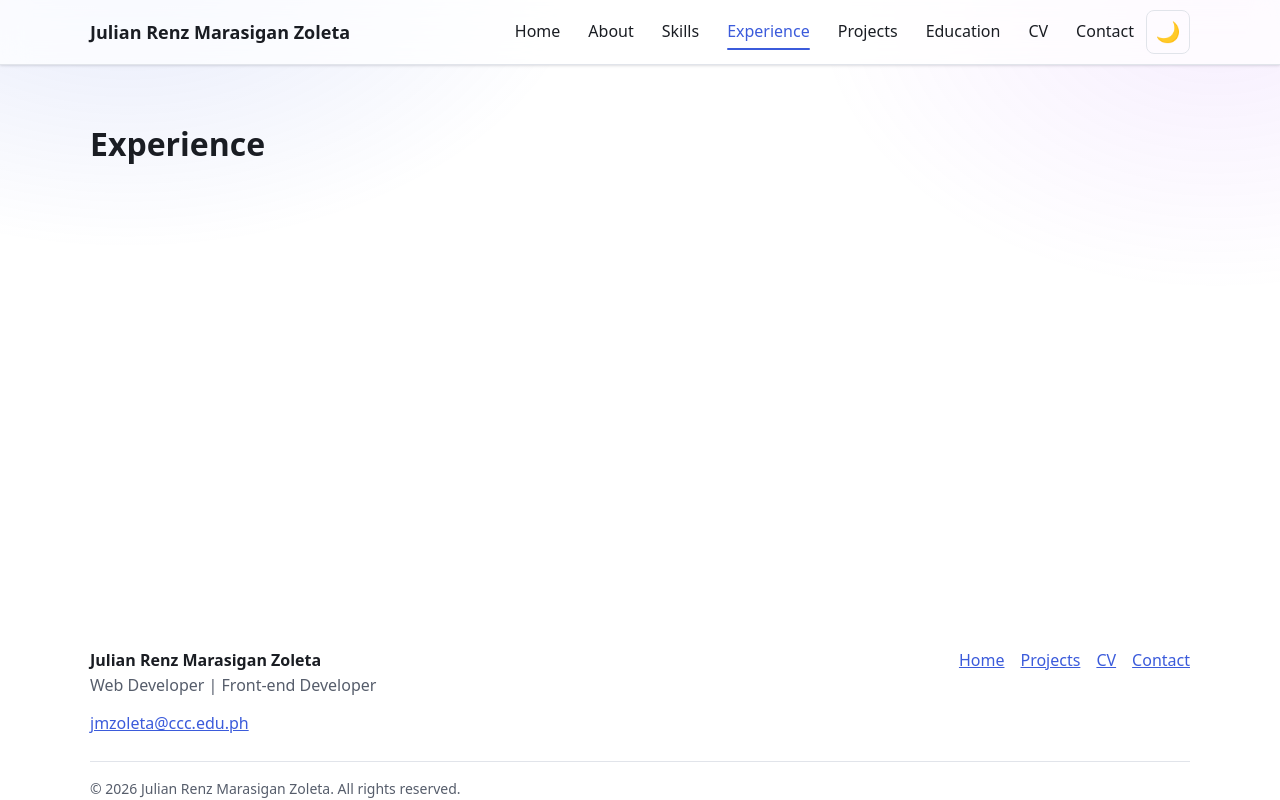
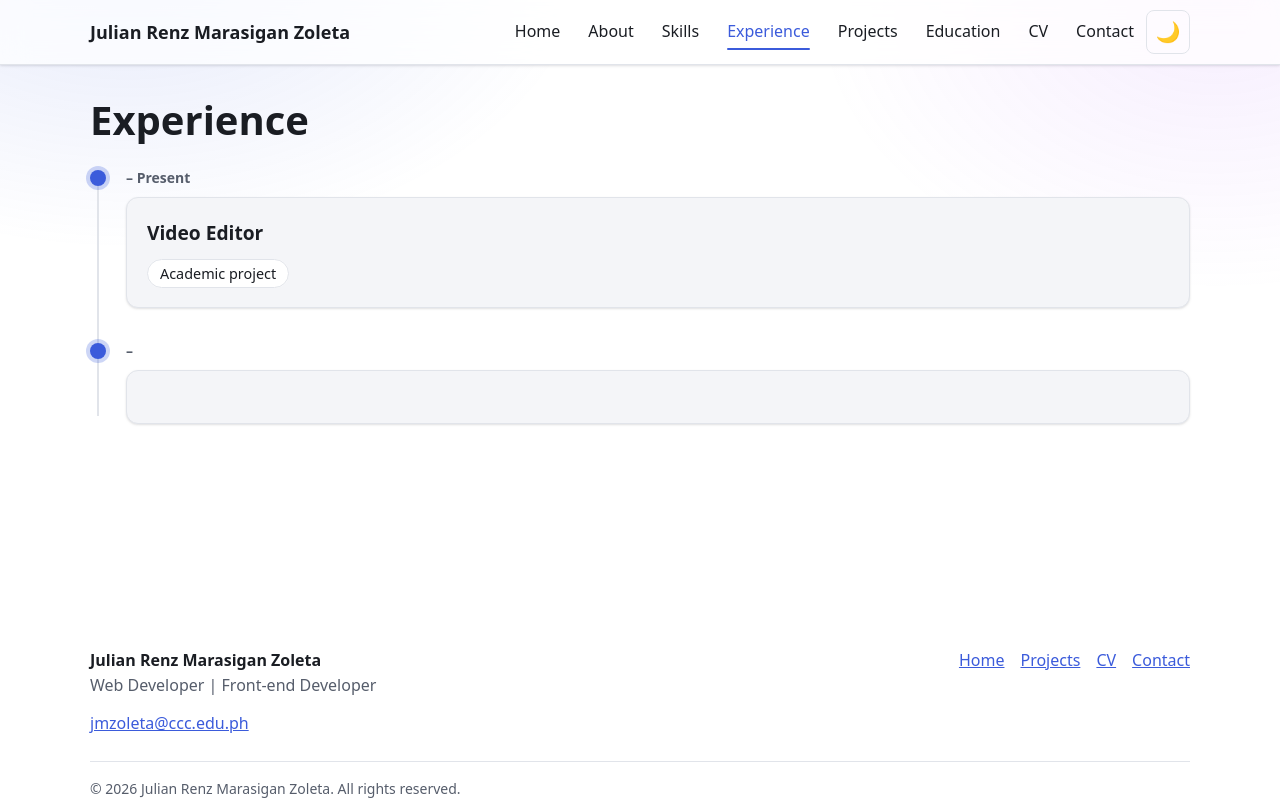
Before and after one commit to ralphbishop/cousin-portfolio, a React (Vite) app in the folder cousin-portfolio/: page /experience in a window 1280 px wide. Built offline with nearby package versions, Linux system fonts and the light colour scheme.

Commit message:
Add Experience page with timeline

```diff
--- a/cousin-portfolio/src/App.jsx
+++ b/cousin-portfolio/src/App.jsx
@@ -3,6 +3,7 @@ import Layout from './components/Layout.jsx'
 import Home from './pages/Home.jsx'
 import About from './pages/About.jsx'
 import Skills from './pages/Skills.jsx'
+import Experience from './pages/Experience.jsx'
 
 // temporary pages; we'll replace each one with a real page
 function Placeholder({ title }) {
@@ -21,7 +22,7 @@ export default function App() {
         <Route index element={<Home />} />
         <Route path="about" element={<About />} />
         <Route path="skills" element={<Skills />} />
-        <Route path="experience" element={<Placeholder title="Experience" />} />
+        <Route path="experience" element={<Experience />} />
         <Route path="projects" element={<Placeholder title="Projects" />} />
         <Route path="projects/:slug" element={<ProjectPlaceholder />} />
         <Route path="education" element={<Placeholder title="Education" />} />
--- /dev/null
+++ b/cousin-portfolio/src/data/experience.js
@@ -0,0 +1,27 @@
+export const experience = [
+    {
+        id: 'entry-1',
+        type: 'Academic project',
+        position: 'Video Editor',
+        organization: '',
+        location: '',
+        start: '',
+        end: 'Present',
+        responsibilities: [
+
+        ],
+        accomplishments: [
+
+        ],
+    },
+    {
+        id: 'entry-2',
+        type: '',
+        position: '',
+        location: '',
+        start: '',
+        end: '',
+        responsibilities: [],
+        accomplishments: [],
+    },
+]
--- /dev/null
+++ b/cousin-portfolio/src/pages/Experience.css
@@ -0,0 +1,72 @@
+.timeline {
+    position: relative;
+    margin: 0;
+    padding: 0;
+    list-style: none;
+}
+
+.timeline::before {
+    content: '';
+    position: absolute;
+    top: 0.5rem;
+    bottom: 0.5rem;
+    left: calc(0.5rem - 1px);
+    width: 2px;
+    background: var(--border);
+}
+
+.timeline-item {
+    position: relative;
+    padding-left: 2.25rem;
+    margin-bottom: 2rem;
+}
+
+.timeline-item:last-child {
+    margin-bottom: 0;
+}
+
+.timeline-item::before {
+    content: '';
+    position: absolute;
+    top: 0.2rem;
+    left: 0;
+    width: 1rem;
+    height: 1rem;
+    background: var(--accent);
+    border-radius: 50%;
+    box-shadow: 0 0 0 4px color-mix(in srgb, var(--accent) 25%, transparent);
+}
+
+.timeline-dates {
+    margin: 0 0 0.5rem;
+    font-size: 0.875rem;
+    font-weight: 600;
+    color: var(--muted);
+}
+
+.timeline-position {
+    margin: 0;
+    font-size: 1.2rem;
+}
+
+.timeline-org {
+    margin: 0.25rem 0 0.75rem;
+    color: var(--muted);
+}
+
+.timeline-card h3 {
+    margin: 1.25rem 0 0.5rem;
+    font-size: 0.85rem;
+    letter-spacing: 0.04em;
+    text-transform: uppercase;
+    color: var(--muted);
+}
+
+.timeline-card ul {
+    margin: 0;
+    padding-left: 1.25rem;
+}
+
+.timeline-card li + li {
+    margin-top: 0.35rem;
+}
--- /dev/null
+++ b/cousin-portfolio/src/pages/Experience.jsx
@@ -0,0 +1,51 @@
+import { experience } from '../data/experience.js'
+import './Experience.css'
+
+export default function Experience() {
+  return (
+    <section>
+      <h1 className="page-title">Experience</h1>
+
+      <ol className="timeline">
+        {experience.map((item) => (
+          <li className="timeline-item" key={item.id}>
+            <p className="timeline-dates">
+              {item.start} – {item.end ?? 'Present'}
+            </p>
+
+            <article className="card timeline-card">
+              <h2 className="timeline-position">{item.position}</h2>
+              <p className="timeline-org">
+                {item.organization}
+                {item.location ? ' · ' + item.location : ''}
+              </p>
+              {item.type && <span className="tag">{item.type}</span>}
+
+              {item.responsibilities?.length > 0 && (
+                <>
+                  <h3>Responsibilities</h3>
+                  <ul>
+                    {item.responsibilities.map((text) => (
+                      <li key={text}>{text}</li>
+                    ))}
+                  </ul>
+                </>
+              )}
+
+              {item.accomplishments?.length > 0 && (
+                <>
+                  <h3>Major accomplishments</h3>
+                  <ul>
+                    {item.accomplishments.map((text) => (
+                      <li key={text}>{text}</li>
+                    ))}
+                  </ul>
+                </>
+              )}
+            </article>
+          </li>
+        ))}
+      </ol>
+    </section>
+  )
+}
```
